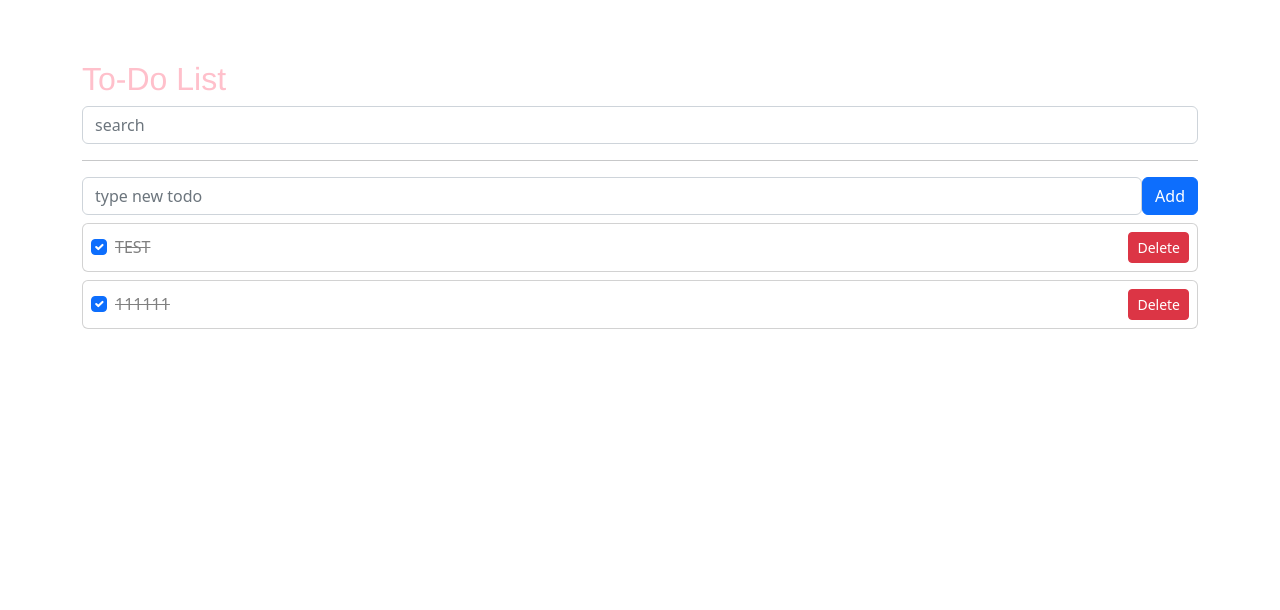
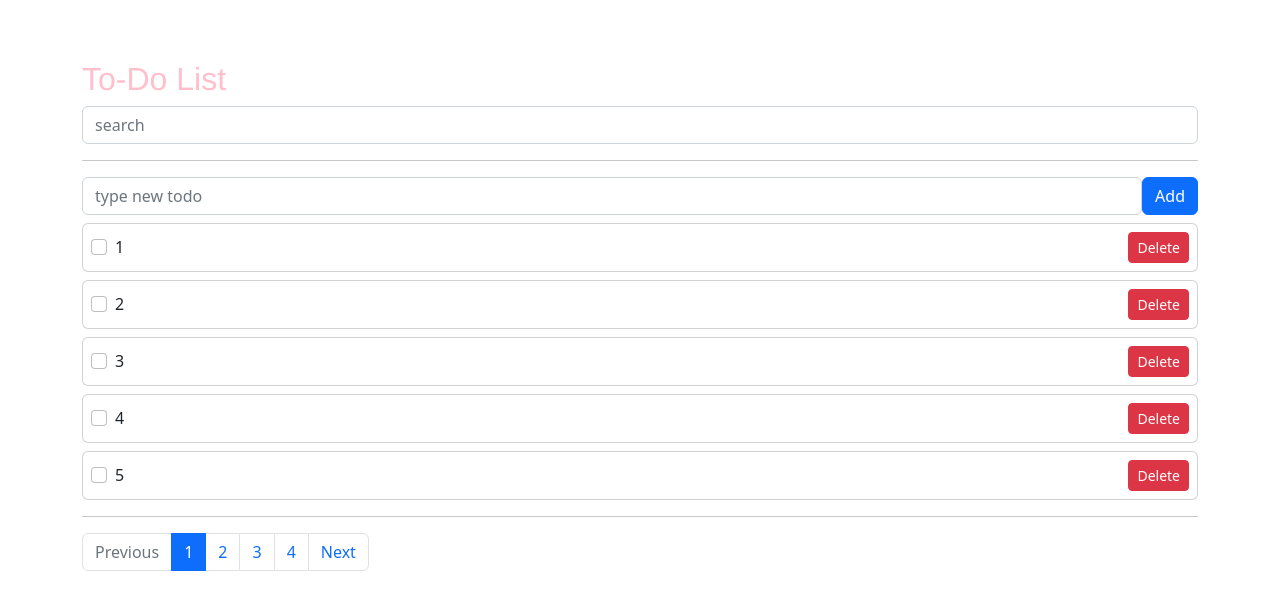
Before and after one commit to solbiko/vue3-project, a Vue app: page / in a window 1280 px wide. Shown: the top 610 px of the page. Built offline with nearby package versions, Linux system fonts and the light colour scheme; data requests are answered from the project's data file.

Commit message:
페이지네이션 추가

```diff
--- a/db.json
+++ b/db.json
@@ -1,14 +1,99 @@
 {
   "todos": [
     {
-      "id": 1,
-      "subject": "TEST",
-      "completed": true
+      "subject": "1",
+      "completed": false,
+      "id": 4
     },
     {
-      "subject": "111111",
-      "completed": true,
-      "id": 3
+      "subject": "2",
+      "completed": false,
+      "id": 5
+    },
+    {
+      "subject": "3",
+      "completed": false,
+      "id": 6
+    },
+    {
+      "subject": "4",
+      "completed": false,
+      "id": 7
+    },
+    {
+      "subject": "5",
+      "completed": false,
+      "id": 8
+    },
+    {
+      "subject": "6",
+      "completed": false,
+      "id": 9
+    },
+    {
+      "subject": "7",
+      "completed": false,
+      "id": 10
+    },
+    {
+      "subject": "8",
+      "completed": false,
+      "id": 11
+    },
+    {
+      "subject": "9",
+      "completed": false,
+      "id": 12
+    },
+    {
+      "subject": "10",
+      "completed": false,
+      "id": 13
+    },
+    {
+      "subject": "11",
+      "completed": false,
+      "id": 14
+    },
+    {
+      "subject": "12",
+      "completed": false,
+      "id": 15
+    },
+    {
+      "subject": "13",
+      "completed": false,
+      "id": 16
+    },
+    {
+      "subject": "14",
+      "completed": false,
+      "id": 17
+    },
+    {
+      "subject": "15",
+      "completed": false,
+      "id": 18
+    },
+    {
+      "subject": "16",
+      "completed": false,
+      "id": 19
+    },
+    {
+      "subject": "18",
+      "completed": false,
+      "id": 21
+    },
+    {
+      "subject": "19",
+      "completed": false,
+      "id": 22
+    },
+    {
+      "subject": "20",
+      "completed": false,
+      "id": 23
     }
   ]
 }
--- a/src/App.vue
+++ b/src/App.vue
@@ -23,6 +23,34 @@
       @toggle-todo="toggleTodo"
       @delete-todo="deleteTodo"
     />
+    <hr>
+    <nav aria-label="Page navigation example">
+      <ul class="pagination">
+        <li
+          :class="currentPage !== 1 ? '': 'disabled'"
+          class="page-item"
+        >
+          <a @click="getTodos(currentPage-1)" class="page-link" href="#">Previous</a>
+        </li>
+
+        <li
+          v-for="page in numberOfPages"
+          :key="page"
+          :class="currentPage === page ? 'active' : ''"
+          class="page-item"
+          >
+            <a @click="getTodos(page)" class="page-link" href="#">{{page}}</a>
+        </li>
+
+        <li
+          :class="currentPage !== numberOfPages ? '': 'disabled'"
+          class="page-item"
+        >
+          <a @click="getTodos(currentPage+1)" class="page-link" href="#">Next</a>
+        </li>
+      </ul>
+  </nav>
+
   </div>
 
 </template>
@@ -42,15 +70,27 @@ export default {
     const todos = ref([]);
     const error = ref('');
 
+    // 페이지네이션
+    const numberOfTodos = ref(0);
+    const limit = 5;
+    const currentPage = ref(1);
+    const numberOfPages = computed(() => {
+      return Math.ceil(numberOfTodos.value/limit)
+    });
+
     const todoStyle = {
       textDecoration : 'line-through',
       color : 'gray'
     }
 
-    const getTodos = async () => {
+    const getTodos = async (page = currentPage.value) => {
+      currentPage.value = page;
       try {
-        const res = await axios.get('http://localhost:3000/todos');
+        const res = await axios.get(
+          `http://localhost:3000/todos?_page=${page}&_limit=${limit}`
+        );
         todos.value = res.data;
+        numberOfTodos.value = res.headers['x-total-count'];
       } catch (err) {
         error.value = "Something went wrong.";
       }
@@ -131,6 +171,9 @@ export default {
       searchText,
       filteredTodos,
 
+      currentPage,
+      numberOfPages,
+      getTodos,
     };
 
   }
```
